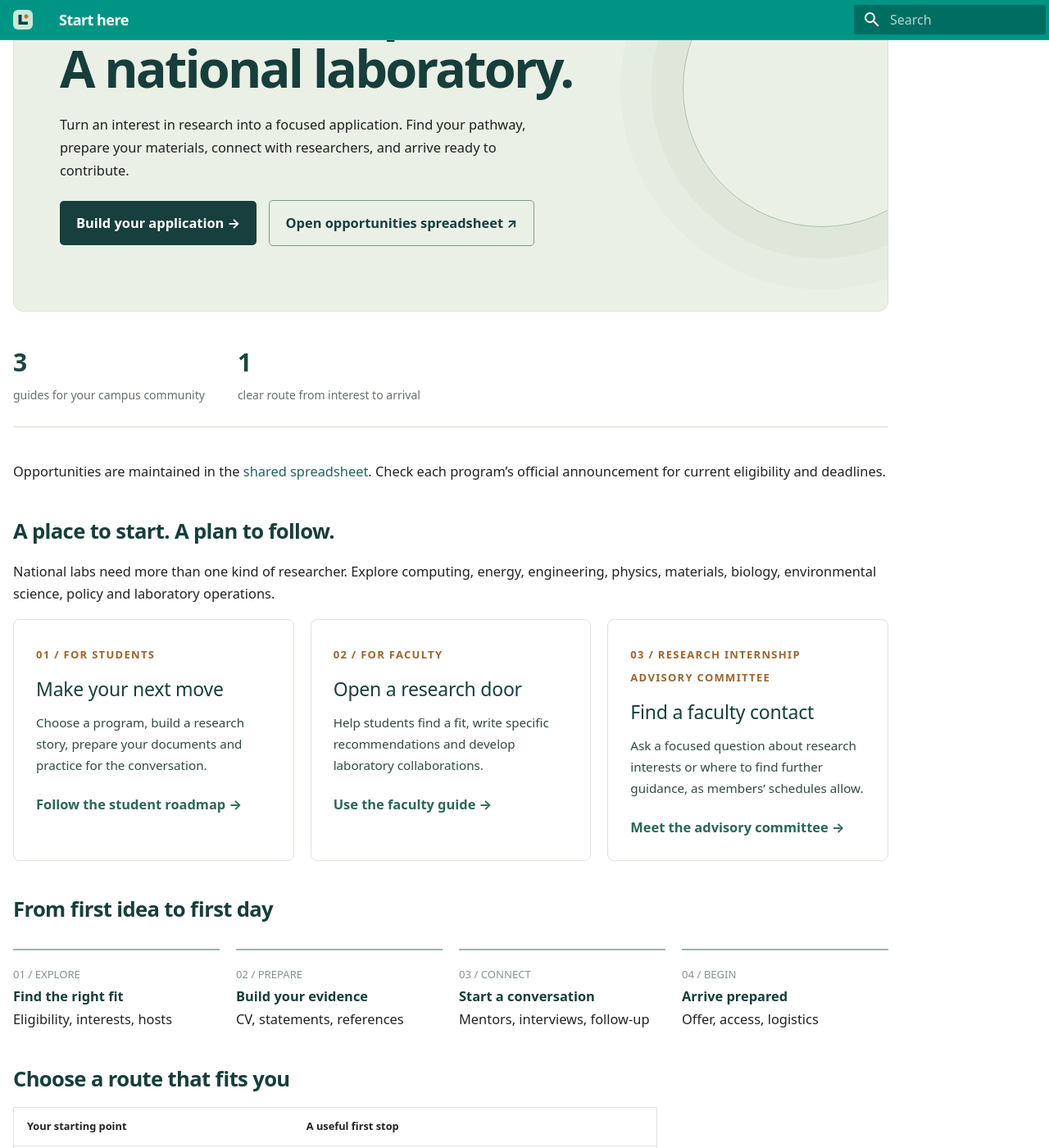
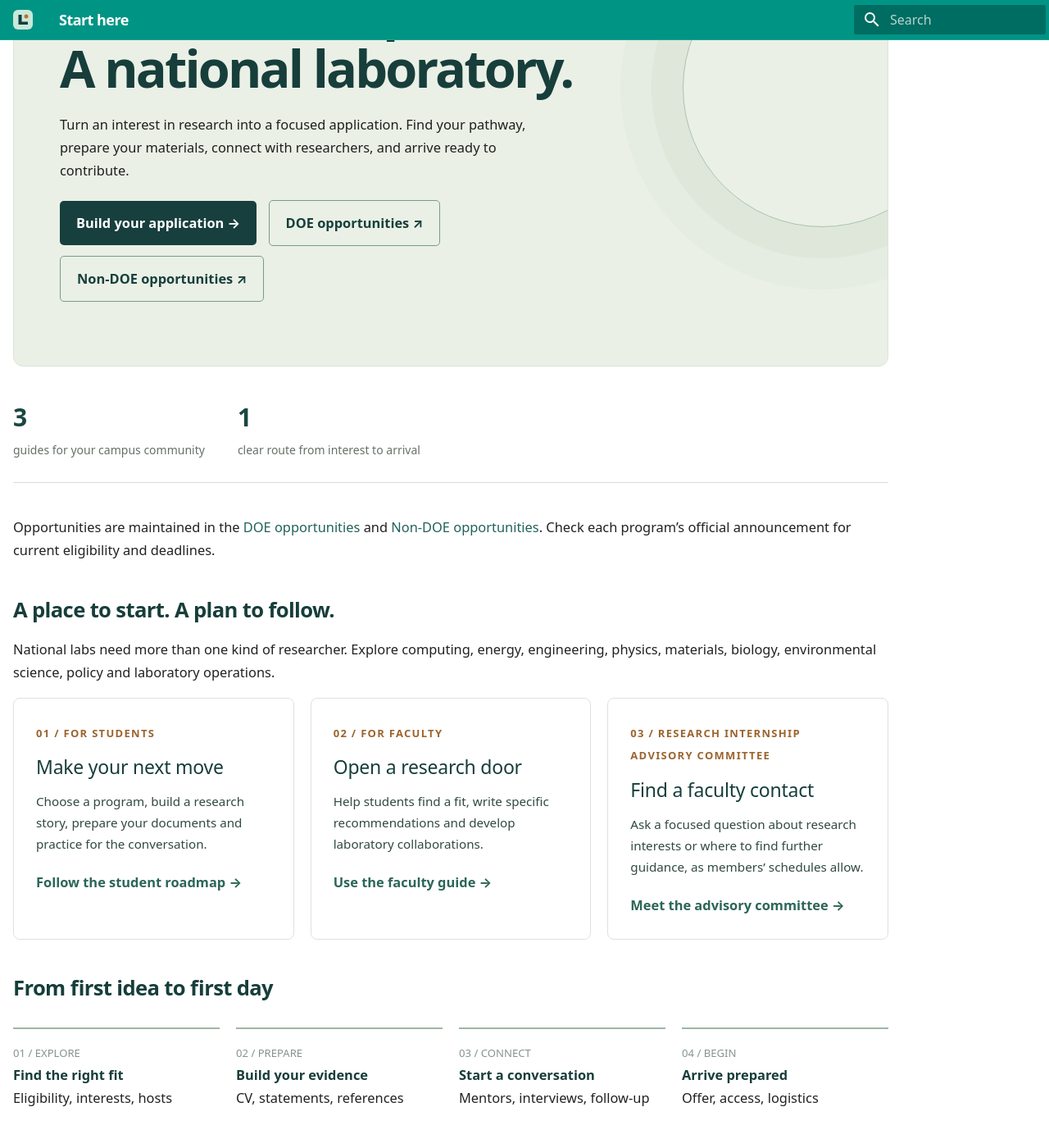
Before and after one commit to university-of-central-oklahoma/national-lab-internship-guide, an MkDocs documentation site: the page built from docs/index.md, in a window 1280 px wide and 1400 px high, scrolled down 267 px. Shown: the whole window at 82% size. Built offline with MkDocs 1.6.1 and Material for MkDocs 9.7.7, drawn with Linux system fonts in a browser that asks for light colours; some of the changed text lies outside the part shown.

Commit message:
Split opportunity links into DOE and Non-DOE spreadsheet tabs

```diff
--- a/docs/index.md
+++ b/docs/index.md
@@ -11,12 +11,13 @@ hide:
 Turn an interest in research into a focused application. Find your pathway, prepare your materials, connect with researchers, and arrive ready to contribute.
 
 <a class="button" href="students/roadmap/">Build your application →</a>
-<a class="button secondary" href="https://docs.google.com/spreadsheets/d/1XfAbQf3lic7tOpiT_JgilAPFzAPPrtLPZBIZlM1TGBk/edit?usp=sharing" target="_blank" rel="noopener">Open opportunities spreadsheet ↗</a>
+<a class="button secondary" href="https://docs.google.com/spreadsheets/d/1XfAbQf3lic7tOpiT_JgilAPFzAPPrtLPZBIZlM1TGBk/edit?gid=0#gid=0" target="_blank" rel="noopener">DOE opportunities ↗</a>
+<a class="button secondary" href="https://docs.google.com/spreadsheets/d/1XfAbQf3lic7tOpiT_JgilAPFzAPPrtLPZBIZlM1TGBk/edit?gid=1254811916#gid=1254811916" target="_blank" rel="noopener">Non-DOE opportunities ↗</a>
 </div>
 
 <div class="stats"><div><strong>3</strong><span>guides for your campus community</span></div><div><strong>1</strong><span>clear route from interest to arrival</span></div></div>
 
-Opportunities are maintained in the [shared spreadsheet](https://docs.google.com/spreadsheets/d/1XfAbQf3lic7tOpiT_JgilAPFzAPPrtLPZBIZlM1TGBk/edit?usp=sharing). Check each program’s official announcement for current eligibility and deadlines.
+Opportunities are maintained in the [DOE opportunities](https://docs.google.com/spreadsheets/d/1XfAbQf3lic7tOpiT_JgilAPFzAPPrtLPZBIZlM1TGBk/edit?gid=0#gid=0) and [Non-DOE opportunities](https://docs.google.com/spreadsheets/d/1XfAbQf3lic7tOpiT_JgilAPFzAPPrtLPZBIZlM1TGBk/edit?gid=1254811916#gid=1254811916). Check each program’s official announcement for current eligibility and deadlines.
 
 ## A place to start. A plan to follow.
 
@@ -37,7 +38,7 @@ National labs need more than one kind of researcher. Explore computing, energy,
 | Your starting point | A useful first stop |
 | --- | --- |
 | Undergraduate or recent graduate | [DOE SULI](https://science.osti.gov/wdts/suli/), then direct laboratory postings |
-| Master’s student | Direct graduate internships; check the [opportunities spreadsheet](https://docs.google.com/spreadsheets/d/1XfAbQf3lic7tOpiT_JgilAPFzAPPrtLPZBIZlM1TGBk/edit?usp=sharing) |
+| Master’s student | Direct graduate internships; check the [DOE opportunities](https://docs.google.com/spreadsheets/d/1XfAbQf3lic7tOpiT_JgilAPFzAPPrtLPZBIZlM1TGBk/edit?gid=0#gid=0) and [Non-DOE opportunities](https://docs.google.com/spreadsheets/d/1XfAbQf3lic7tOpiT_JgilAPFzAPPrtLPZBIZlM1TGBk/edit?gid=1254811916#gid=1254811916) |
 | International student without permanent residency | [Eligibility guide](eligibility.md), then international pathways and individual job rules |
 | Faculty mentor or department coordinator | [Faculty guide](faculty.md) and [Research Internship Advisory Committee](committee.md) |
 
```
Also changed, not shown: README.md (+2 -2 lines), docs/committee.md (+1 -1 lines), docs/eligibility.md (+1 -1 lines), docs/faq.md (+1 -1 lines), docs/toolkit.md (+2 -1 lines), verify_build.py (+4 -3 lines).
